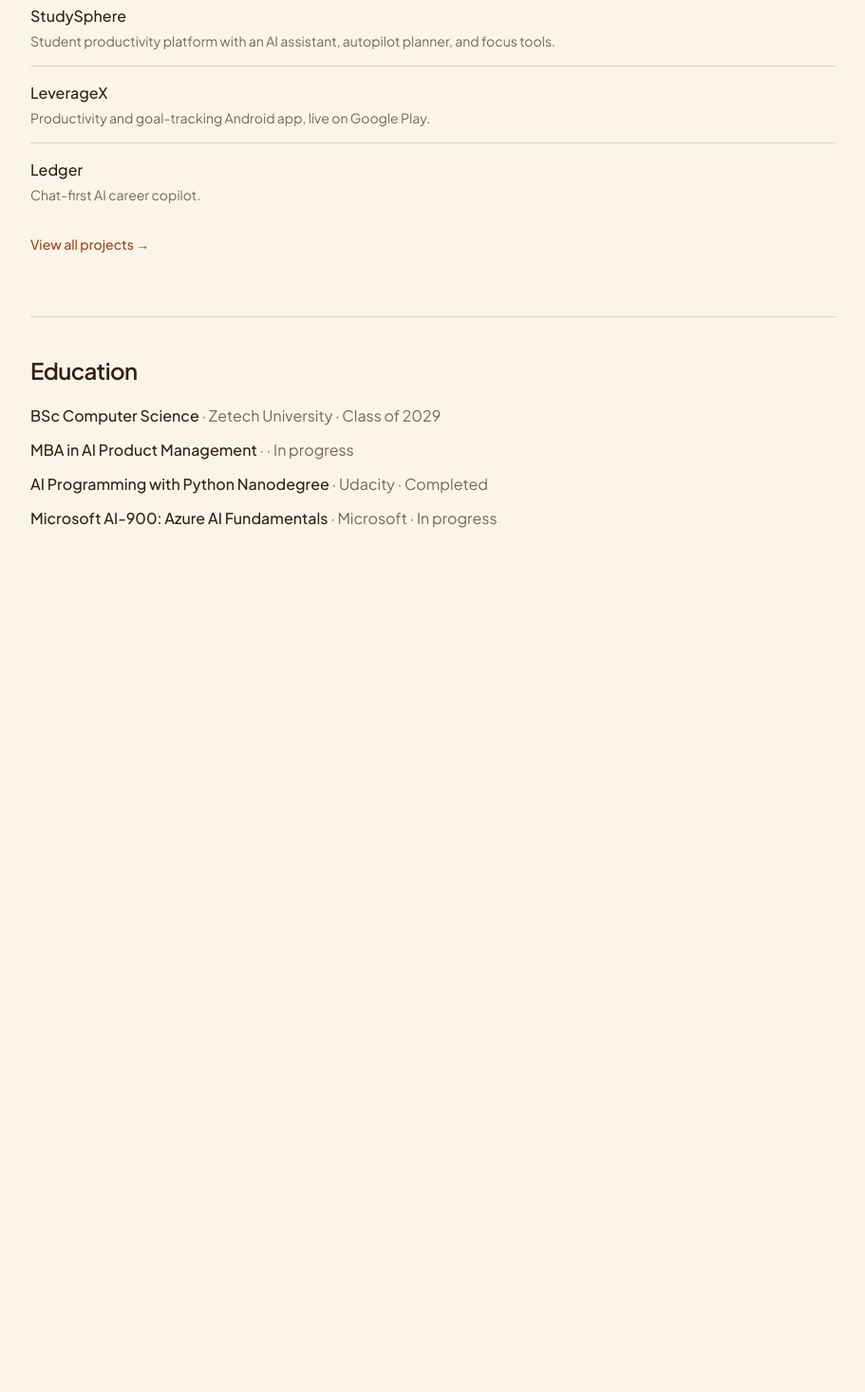
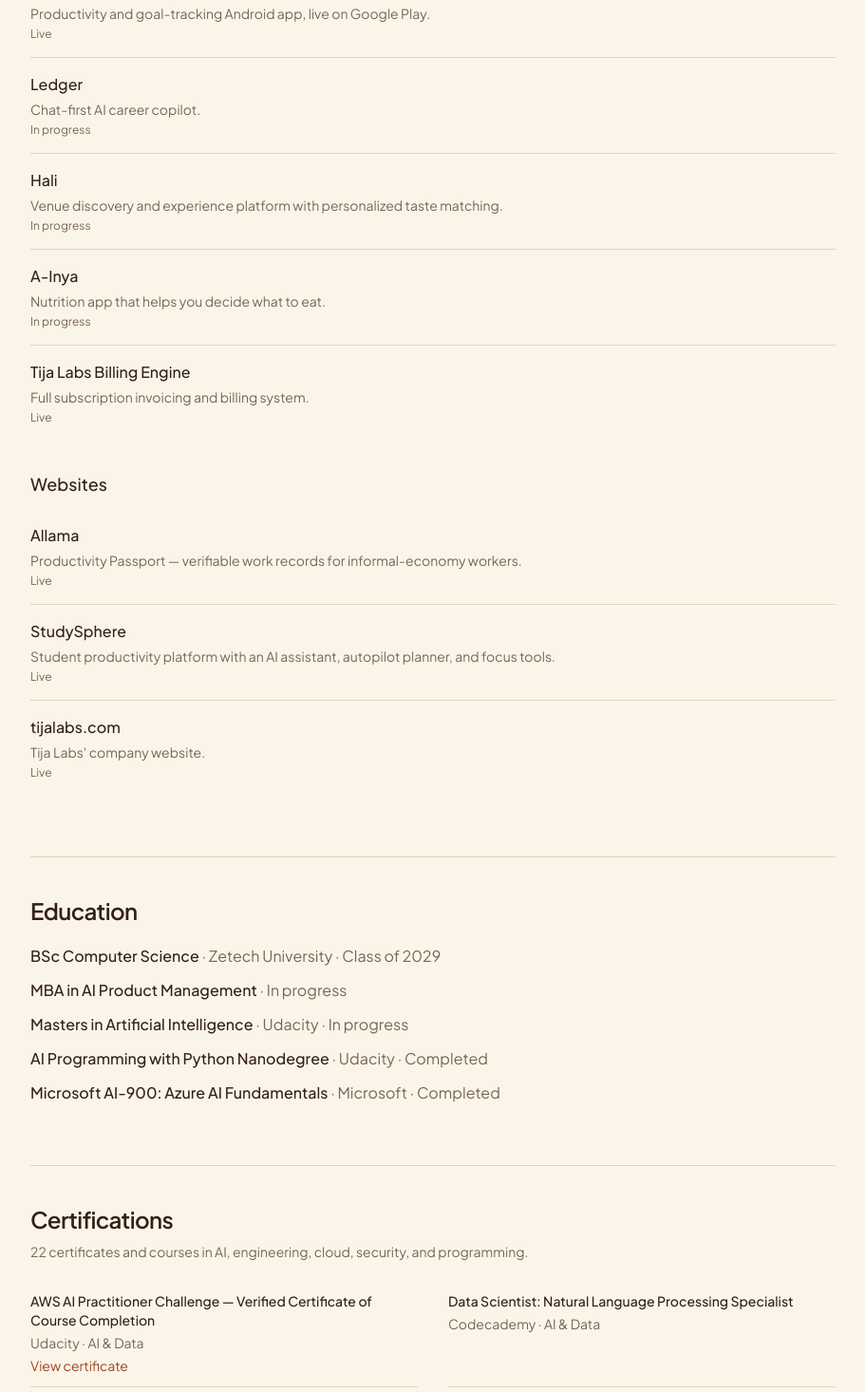
Before and after one commit to ndukobruce-bot/Bruce-Nduko-Website, a Next.js app: page / in a window 1280 px wide. Shown: the part 744-2210 px from the top of the page at 95% size, without its empty margins (184-1095 px from the left). Before the commit the page ends 1398 px from the top, so only its background shows below. Built offline with nearby package versions, Linux system fonts and the light colour scheme.

Commit message:
updated certificates and added Contact section.

```diff
--- a/src/app/page.tsx
+++ b/src/app/page.tsx
@@ -1,7 +1,7 @@
 import Image from "next/image";
-import Link from "next/link";
 import { profile } from "@/content/profile";
 import { projects } from "@/content/projects";
+import { certifications } from "@/content/certifications";
 import { links } from "@/content/links";
 import { fileExistsInPublic } from "@/lib/files";
 
@@ -47,20 +47,30 @@
       </section>
 
       <section className="mt-20 border-t border-border pt-10" aria-labelledby="work-heading">
-        <h2 id="work-heading" className="text-2xl font-semibold tracking-tight">Selected work</h2>
-        <ul className="mt-5 divide-y divide-border">
-          {projects.slice(0, 4).map((project) => (
-            <li key={project.slug} className="py-4">
-              <Link className="font-medium hover:text-accent" href={`/projects/${project.slug}`}>
-                {project.name}
-              </Link>
-              <p className="mt-1 text-sm text-muted">{project.oneLiner}</p>
-            </li>
-          ))}
-        </ul>
-        <Link className="mt-4 inline-block text-sm font-medium text-accent hover:underline" href="/projects">
-          View all projects →
-        </Link>
+        <h2 id="work-heading" className="text-2xl font-semibold tracking-tight">Projects</h2>
+        {(["Mobile apps", "Websites"] as const).map((group) => {
+          const items = projects.filter((project) =>
+            group === "Websites" ? project.isWebsite : !project.isWebsite
+          );
+          return (
+            <div key={group} className="mt-8">
+              <h3 className="text-lg font-medium">{group}</h3>
+              <ul className="mt-3 divide-y divide-border">
+                {items.map((project) => (
+                  <li key={project.slug} className="py-4">
+                    {project.link ? (
+                      <a className="font-medium hover:text-accent" href={project.link} target="_blank" rel="noopener noreferrer">{project.name}</a>
+                    ) : (
+                      <span className="font-medium">{project.name}</span>
+                    )}
+                    <p className="mt-1 text-sm text-muted">{project.oneLiner}</p>
+                    <p className="mt-1 text-xs text-muted">{project.status === "in-build" ? "In progress" : project.status === "live" ? "Live" : project.status}</p>
+                  </li>
+                ))}
+              </ul>
+            </div>
+          );
+        })}
       </section>
 
       <section className="mt-16 border-t border-border pt-10" aria-labelledby="education-heading">
@@ -68,11 +78,35 @@
         <ul className="mt-5 space-y-3 text-muted">
           {profile.education.map((item) => (
             <li key={item.credential}>
-              <span className="font-medium text-text">{item.credential}</span> · {item.institution} · {item.detail}
+              <span className="font-medium text-text">{item.credential}</span>{item.institution ? ` · ${item.institution}` : ""} · {item.detail}
             </li>
           ))}
         </ul>
       </section>
+
+      <section className="mt-16 border-t border-border pt-10" aria-labelledby="certifications-heading">
+        <h2 id="certifications-heading" className="text-2xl font-semibold tracking-tight">Certifications</h2>
+        <p className="mt-2 text-sm text-muted">{certifications.length} certificates and courses in AI, engineering, cloud, security, and programming.</p>
+        <ul className="mt-5 grid gap-x-8 divide-y divide-border sm:grid-cols-2 sm:divide-y-0">
+          {certifications.map((certificate) => (
+            <li key={certificate.title} className="border-b border-border py-3 text-sm">
+              <span className="font-medium">{certificate.title}</span>
+              <span className="mt-1 block text-muted">{certificate.issuer} · {certificate.category}</span>
+              {certificate.certificateUrl && (
+                <a className="mt-1 inline-block text-accent hover:underline" href={certificate.certificateUrl}>View certificate</a>
+              )}
+            </li>
+          ))}
+        </ul>
+      </section>
+
+      <section id="contact" className="mt-16 border-t border-border pt-10" aria-labelledby="contact-heading">
+        <h2 id="contact-heading" className="text-2xl font-semibold tracking-tight">Contact</h2>
+        <div className="mt-4 flex flex-col items-start gap-2 text-muted sm:flex-row sm:gap-6">
+          <a className="hover:text-accent" href={`mailto:${profile.contact.email}`}>{profile.contact.email}</a>
+          <a className="hover:text-accent" href={`tel:+${profile.contact.phoneWhatsApp}`}>{profile.contact.phoneDisplay}</a>
+        </div>
+      </section>
     </div>
   );
 }
--- a/src/content/profile.ts
+++ b/src/content/profile.ts
@@ -39,6 +39,11 @@
       detail: "In progress",
     },
     {
+      credential: "Masters in Artificial Intelligence",
+      institution: "Udacity",
+      detail: "In progress",
+    },
+    {
       credential: "AI Programming with Python Nanodegree",
       institution: "Udacity",
       detail: "Completed",
@@ -46,7 +51,7 @@
     {
       credential: "Microsoft AI-900: Azure AI Fundamentals",
       institution: "Microsoft",
-      detail: "In progress",
+      detail: "Completed",
     },
   ],
 
```
